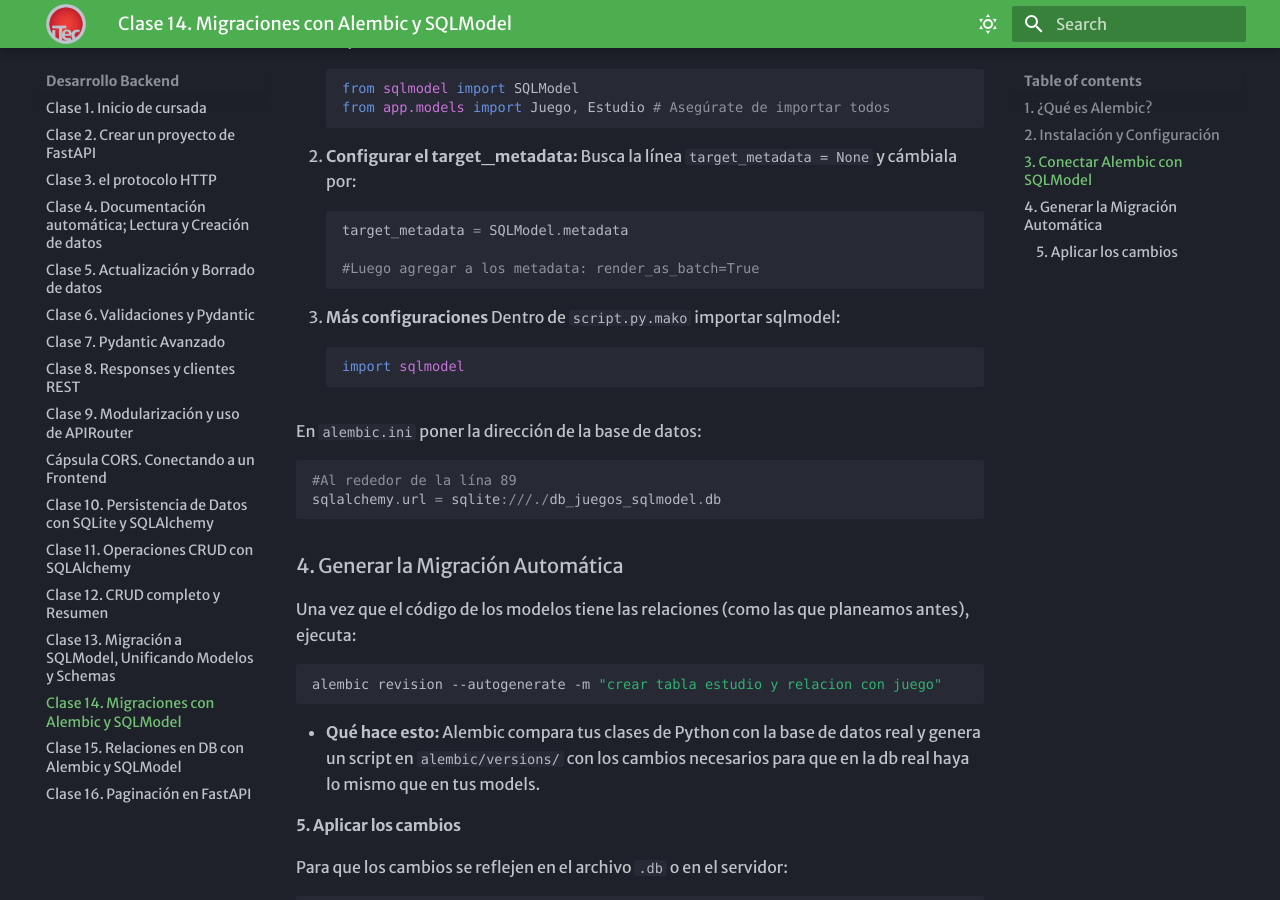
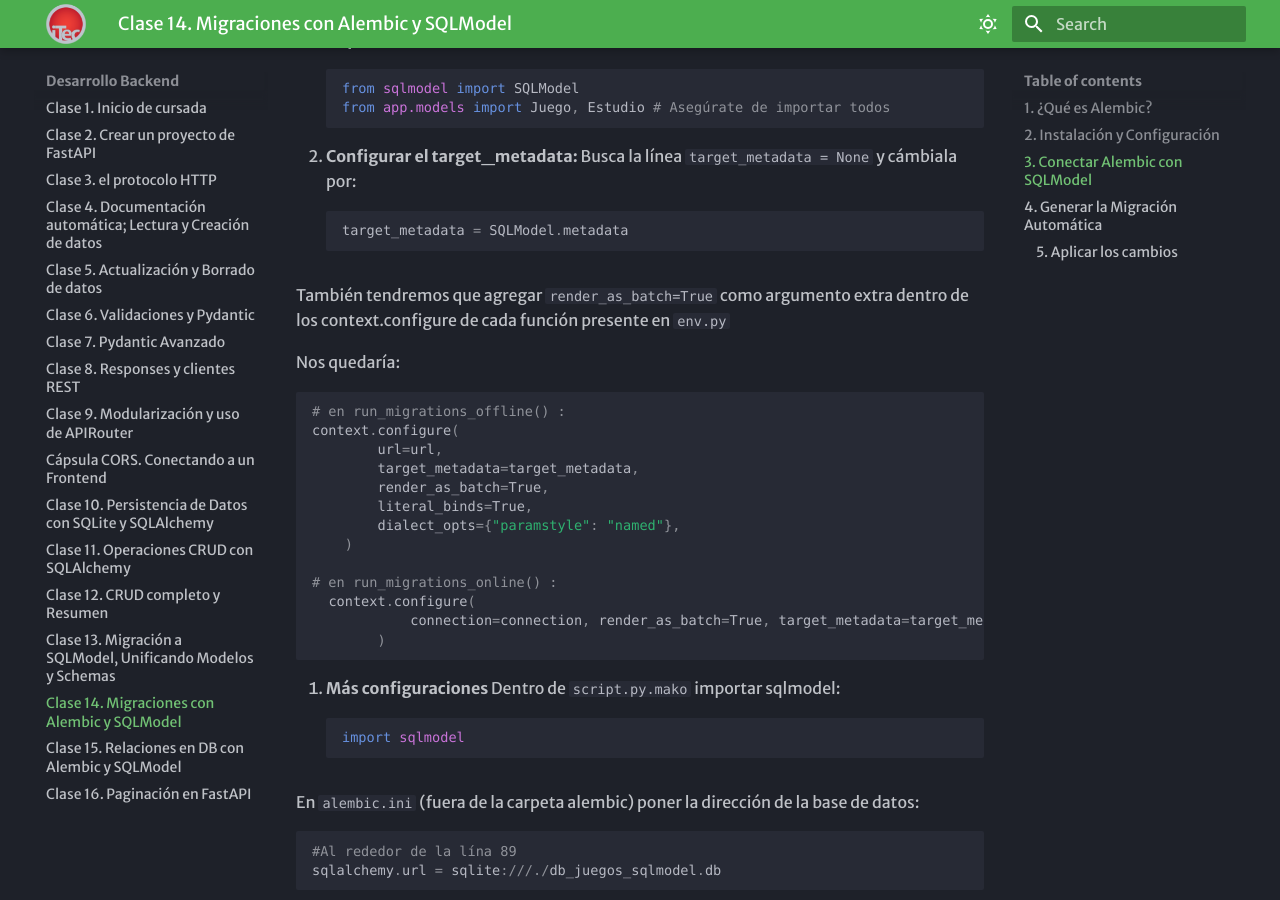
Before and after one commit to FacuLemo/docs-segundo, an MkDocs documentation site: the page built from docs/clase14-alembic.md, in a window 1280 px wide and 900 px high, scrolled down 913 px. Built offline with MkDocs 1.6.1 and Material for MkDocs 9.7.7, drawn with Linux system fonts in a browser that asks for light colours; some web fonts are replaced.

Commit message:
alembic fix

````diff
--- a/docs/clase14-alembic.md
+++ b/docs/clase14-alembic.md
@@ -47,10 +47,26 @@ from app.models import Juego, Estudio # Asegúrate de importar todos
 Busca la línea `target_metadata = None` y cámbiala por:
 ```python
 target_metadata = SQLModel.metadata
-
-#Luego agregar a los metadata: render_as_batch=True
 ```
 
+También tendremos que agregar `render_as_batch=True` como argumento extra dentro de los context.configure de cada función presente en `env.py`
+
+Nos quedaría:
+```python
+# en run_migrations_offline() :
+context.configure(
+        url=url,
+        target_metadata=target_metadata,
+        render_as_batch=True,
+        literal_binds=True,
+        dialect_opts={"paramstyle": "named"},
+    )
+
+# en run_migrations_online() :
+  context.configure(
+            connection=connection, render_as_batch=True, target_metadata=target_metadata
+        )
+```
 
 4. **Más configuraciones**
 Dentro de `script.py.mako` importar sqlmodel:
@@ -58,7 +74,7 @@ Dentro de `script.py.mako` importar sqlmodel:
 import sqlmodel
 ```
 
-En `alembic.ini` poner la dirección de la base de datos:
+En `alembic.ini` (fuera de la carpeta alembic) poner la dirección de la base de datos:
 ```python
 #Al rededor de la lína 89
 sqlalchemy.url = sqlite:///./db_juegos_sqlmodel.db
````
